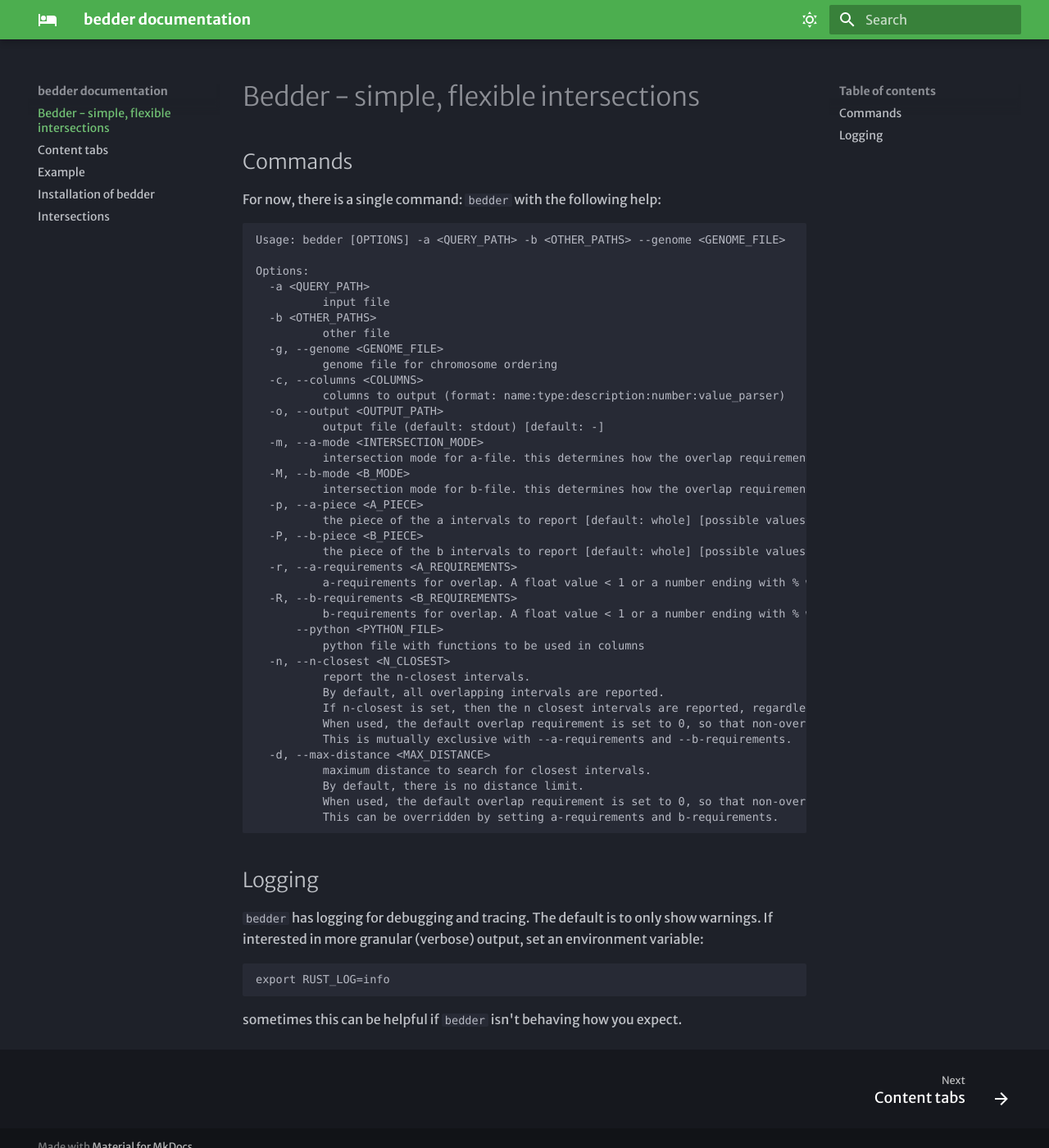
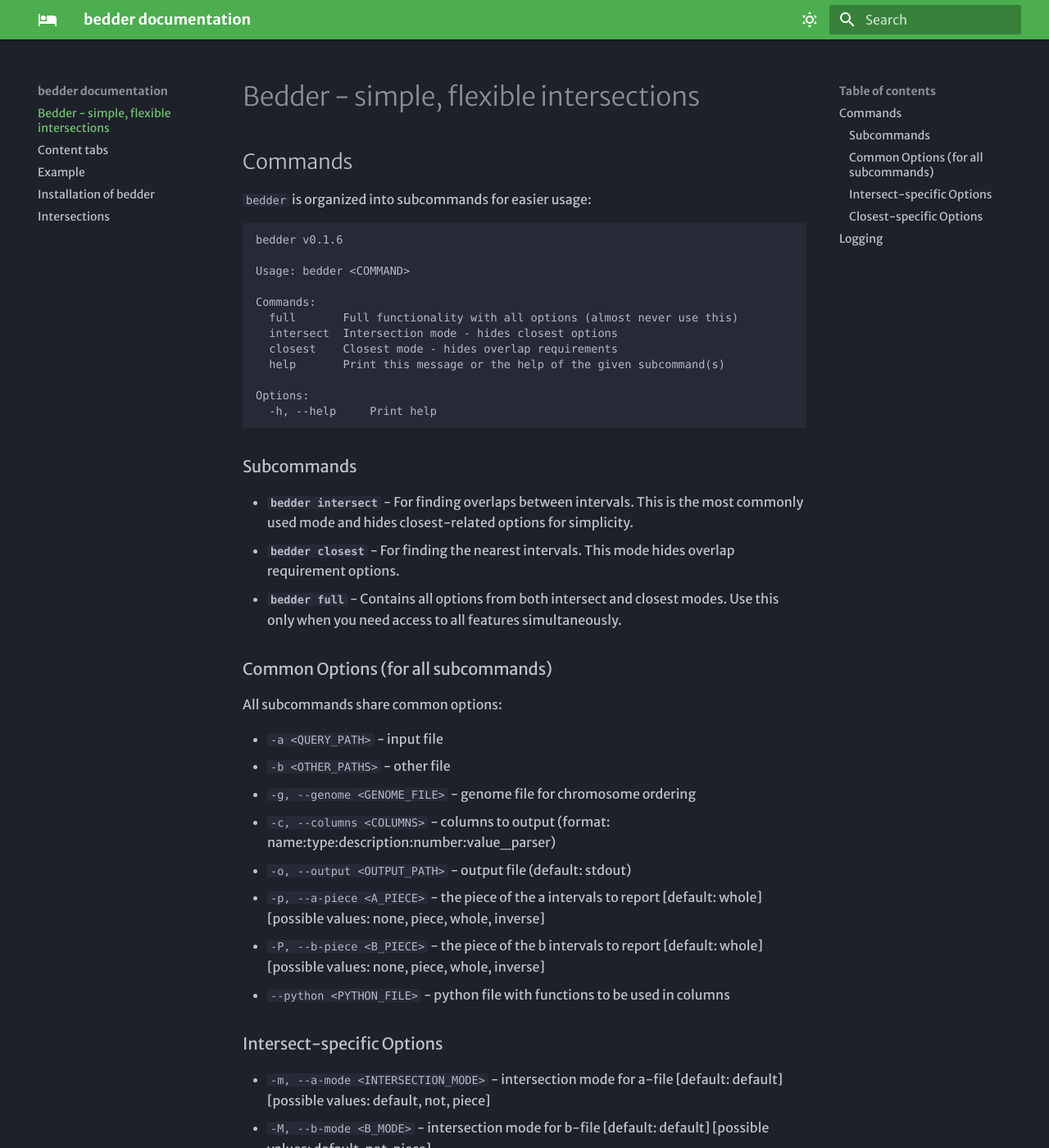
Before and after one commit to brentp/bedder-docs, an MkDocs documentation site: the page built from docs/index.md, in a window 1280 px wide and 1400 px high. Shown: the whole window at 82% size. Built offline with MkDocs 1.6.1 and Material for MkDocs 9.7.7, drawn with Linux system fonts in a browser that asks for light colours; some web fonts are replaced; some of the changed text lies outside the part shown.

Commit message:
update docs for latest

````diff
--- a/docs/index.md
+++ b/docs/index.md
@@ -2,48 +2,53 @@
 
 ## Commands
 
-For now, there is a single command: `bedder` with the following help:
+`bedder` is organized into subcommands for easier usage:
 
 ```
-Usage: bedder [OPTIONS] -a <QUERY_PATH> -b <OTHER_PATHS> --genome <GENOME_FILE>
+bedder v0.1.6
+
+Usage: bedder <COMMAND>
+
+Commands:
+  full       Full functionality with all options (almost never use this)
+  intersect  Intersection mode - hides closest options
+  closest    Closest mode - hides overlap requirements
+  help       Print this message or the help of the given subcommand(s)
 
 Options:
-  -a <QUERY_PATH>
-          input file
-  -b <OTHER_PATHS>
-          other file
-  -g, --genome <GENOME_FILE>
-          genome file for chromosome ordering
-  -c, --columns <COLUMNS>
-          columns to output (format: name:type:description:number:value_parser)
-  -o, --output <OUTPUT_PATH>
-          output file (default: stdout) [default: -]
-  -m, --a-mode <INTERSECTION_MODE>
-          intersection mode for a-file. this determines how the overlap requirements are accumulated. [default: default] [possible values: default, not, piece]
-  -M, --b-mode <B_MODE>
-          intersection mode for b-file. this determines how the overlap requirements are accumulated. [default: default] [possible values: default, not, piece]
-  -p, --a-piece <A_PIECE>
-          the piece of the a intervals to report [default: whole] [possible values: none, piece, whole, inverse]
-  -P, --b-piece <B_PIECE>
-          the piece of the b intervals to report [default: whole] [possible values: none, piece, whole, inverse]
-  -r, --a-requirements <A_REQUIREMENTS>
-          a-requirements for overlap. A float value < 1 or a number ending with % will be the fraction (or %) of the interval. An integer will be the number of bases. Default is 1 unless n-closest is set.
-  -R, --b-requirements <B_REQUIREMENTS>
-          b-requirements for overlap. A float value < 1 or a number ending with % will be the fraction (or %) of the interval. An integer will be the number of bases. Default is 1 unless n-closest is set.
-      --python <PYTHON_FILE>
-          python file with functions to be used in columns
-  -n, --n-closest <N_CLOSEST>
-          report the n-closest intervals.
-          By default, all overlapping intervals are reported.
-          If n-closest is set, then the n closest intervals are reported, regardless of overlap.
-          When used, the default overlap requirement is set to 0, so that non-overlapping intervals can be reported.
-          This is mutually exclusive with --a-requirements and --b-requirements.
-  -d, --max-distance <MAX_DISTANCE>
-          maximum distance to search for closest intervals.
-          By default, there is no distance limit.
-          When used, the default overlap requirement is set to 0, so that non-overlapping intervals can be reported.
-          This can be overridden by setting a-requirements and b-requirements.
+  -h, --help     Print help
 ```
+
+### Subcommands
+
+- **`bedder intersect`** - For finding overlaps between intervals. This is the most commonly used mode and hides closest-related options for simplicity.
+- **`bedder closest`** - For finding the nearest intervals. This mode hides overlap requirement options.
+- **`bedder full`** - Contains all options from both intersect and closest modes. Use this only when you need access to all features simultaneously.
+
+### Common Options (for all subcommands)
+
+All subcommands share common options:
+
+- `-a <QUERY_PATH>` - input file
+- `-b <OTHER_PATHS>` - other file
+- `-g, --genome <GENOME_FILE>` - genome file for chromosome ordering
+- `-c, --columns <COLUMNS>` - columns to output (format: name:type:description:number:value_parser)
+- `-o, --output <OUTPUT_PATH>` - output file (default: stdout)
+- `-p, --a-piece <A_PIECE>` - the piece of the a intervals to report [default: whole] [possible values: none, piece, whole, inverse]
+- `-P, --b-piece <B_PIECE>` - the piece of the b intervals to report [default: whole] [possible values: none, piece, whole, inverse]
+- `--python <PYTHON_FILE>` - python file with functions to be used in columns
+
+### Intersect-specific Options
+
+- `-m, --a-mode <INTERSECTION_MODE>` - intersection mode for a-file [default: default] [possible values: default, not, piece]
+- `-M, --b-mode <B_MODE>` - intersection mode for b-file [default: default] [possible values: default, not, piece]
+- `-r, --a-requirements <A_REQUIREMENTS>` - a-requirements for overlap (float < 1, percentage, or integer for bases)
+- `-R, --b-requirements <B_REQUIREMENTS>` - b-requirements for overlap (float < 1, percentage, or integer for bases)
+
+### Closest-specific Options
+
+- `-n, --n-closest <N_CLOSEST>` - report the n-closest intervals
+- `-d, --max-distance <MAX_DISTANCE>` - maximum distance to search for closest intervals
 
 ## Logging
 
--- a/docs/installation.md
+++ b/docs/installation.md
@@ -1,45 +1,60 @@
 # Installation of bedder
+
 ## Binary options
+
 - bedder-static-linux-x86_64: Static binary for Linux x86_64
 - bedder-static-macos-x86_64: Mostly static binary for macOS x86_64
 
 ## Linux Installation
-As of June 2025, the linux binary, when installed on a cluster, requires the use of a python virtual environment (venv).
+
 ```
 # Download Linux binary and make it executable
-wget https://github.com/quinlan-lab/bedder-rs/releases/download/v0.1.2/bedder-static-linux-x86_64
+wget https://github.com/quinlan-lab/bedder-rs/releases/download/v0.1.6/bedder-static-linux-x86_64
 chmod +x bedder-static-linux-x86_64
 
 # Check whether install was successful
 ./bedder-static-linux-x86_64
 
 ```
-If installation is successful, running the command "bedder" should produce an error regarding lack of input arguments:
+
+If installation is successful, running the command "bedder" should display the subcommand help:
+
 ```
-[<DATE> INFO  bedder] starting up
-error: the following required arguments were not provided:
-  -a <QUERY_PATH>
-  -b <OTHER_PATHS>
-  --genome <GENOME_FILE>
+bedder v0.1.6
+
+Usage: bedder <COMMAND>
+
+Commands:
+  full       Full functionality with all options (almost never use this)
+  intersect  Intersection mode - hides closest options
+  closest    Closest mode - hides overlap requirements
+  help       Print this message or the help of the given subcommand(s)
+
+Options:
+  -h, --help     Print help
 ```
+
 ### Linux troubleshoot
 
 If installation is unsuccessful, consider:
 
 #### Reinstalling in a python virtual environment
+
 ```
 python -m venv venv
 source venv/bin/activate
-wget https://github.com/quinlan-lab/bedder-rs/releases/download/v0.1.2/bedder-static-linux-x86_64
+wget https://github.com/quinlan-lab/bedder-rs/releases/download/v0.1.6/bedder-static-linux-x86_64
 chmod +x bedder-static-linux-x86_64
 ```
 
 #### Calling the command from the current directory
+
 ```
 ./bedder-static-linux-x86_64
 ```
 
 #### Relocating the binary to $PATH
+
 This may be necessary if above check fails or if you are hoping to install the linux binary in a particular location distinct from the default.
 
 ```
@@ -52,53 +67,65 @@ sudo mv bedder-static-linux-x86_64 /usr/local/bin/bedder
 ```
 
 ## macOS Installation
+
 ```
 # Download Mac binary and make executable
-wget https://github.com/quinlan-lab/bedder-rs/releases/download/v0.1.2/bedder-static-macos-x86_64
+wget https://github.com/quinlan-lab/bedder-rs/releases/download/v0.1.6/bedder-static-macos-x86_64
 chmod +x bedder-static-macos-x86_64
 
 # Check whether install was successful
 ./bedder-static-macos-x86_64
 
 ```
-Once again, if installation is successful, running the command "bedder" should produce the following error regarding lack of input arguments:
+
+Once again, if installation is successful, running the command "bedder" should display the subcommand help.
+
 ```
-[<DATE> INFO  bedder] starting up
-error: the following required arguments were not provided:
-  -a <QUERY_PATH>
-  -b <OTHER_PATHS>
-  --genome <GENOME_FILE>
-```
+
 ### macOS troubleshoot
+
 If installation is unsuccessful, consider:
 
 #### Reinstalling in a python virtual environment
+
 ```
+
 python -m venv venv
 source venv/bin/activate
-wget https://github.com/quinlan-lab/bedder-rs/releases/download/v0.1.2/bedder-static-macos-x86_64
+wget <https://github.com/quinlan-lab/bedder-rs/releases/download/v0.1.6/bedder-static-macos-x86_64>
 chmod +x bedder-static-macos-x86_64
+
 ```
 
 #### Calling the command from the current directory
+
 ```
+
 ./bedder-static-macos-x86_64
+
 ```
 
 #### Relocating the binary to $PATH
+
 This may be necessary if above check fails or if you are hoping to install the macOS binary in a particular location distinct from the default.
+
 ```
-# To determine what $PATH are available:
+
+# To determine what $PATH are available
+
 echo "$PATH"
+
 # Move to $PATH
+
 sudo mv bedder-static-macos-x86_64 /usr/local/bin/bedder
 
 ```
 
 ## Binary Information
+
 - Linux binary: Fully static (~6MB, no dependencies)
-    - fully static when installing on a local machine
-    - testing has identified that as of June 2025, installation on a remote cluster may require the use of a python venv
+  - fully static when installing on a local machine
+  - testing has identified that as of June 2025, installation on a remote cluster may require the use of a python venv
 - macOS binary: Mostly static (~6MB, minimal system dependencies)
 - Python: Works with any Python 3.8+ system
 - Architecture: x86_64
````
Also changed, not shown: docs/intersections.md (+12 -12 lines).
